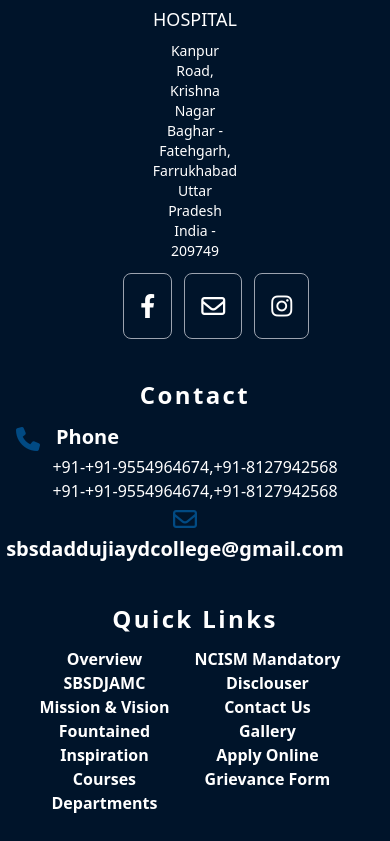
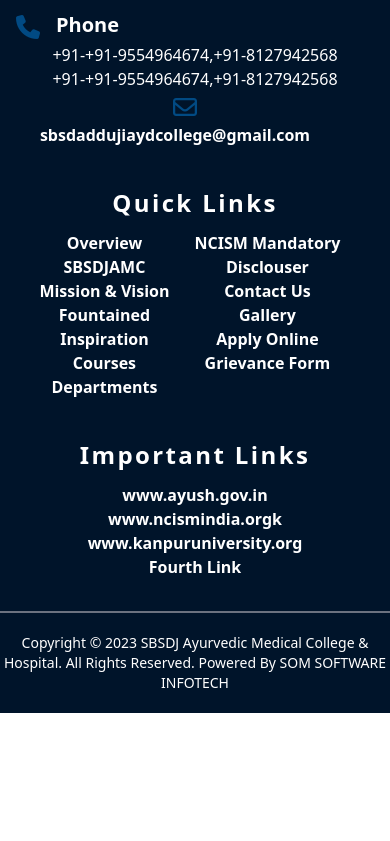
Before and after one commit to Divvu1103/school, a React (Create React App) app: page /courses in a window 390 px wide. Shown: the part 2443-3284 px from the top of the page. After the commit the page ends 3156 px from the top, so only its background shows below. Built offline with nearby package versions, Linux system fonts and the light colour scheme.

Commit message:
changed footer

```diff
--- a/src/components/Footer.jsx
+++ b/src/components/Footer.jsx
@@ -4,8 +4,8 @@ import React from "react";
 const Footer = () => {
   return (
     <footer className="text-white body-font bg-[#00142A]">
-      <div className="container px-5 py-24  flex md:items-center lg:items-start md:flex-row md:flex-nowrap flex-wrap flex-col">
-        <div className="w-1/4 flex-shrink-0 md:mx-0 mx-auto text-center md:text-left">
+      <div className="container px-5  py-8 sm:py-24  flex md:items-center lg:items-start md:flex-row md:flex-nowrap flex-wrap flex-col">
+        <div className="w-auto sm:w-1/4 flex-shrink-0 md:mx-0 mx-auto text-center md:text-left">
           <span className="ml-3 text-lg">
             SHRI BABU SINGH DADDU JI AYURVEDIC MEDICAL COLLEGE & HOSPITAL
           </span>
@@ -14,14 +14,14 @@ const Footer = () => {
             Kanpur Road, Krishna Nagar Baghar - Fatehgarh, Farrukhabad Uttar
             Pradesh India - 209749
           </p>
-          <div className="flex  -ml-7 sm:ml-1 gap-x-3 mt-3">
-            <p className=" p-4  border border-gray-400 hover:bg-blue-700 hover:scale-95 transition ease-in rounded-lg ">
+          <div className="flex  gap-x-3 mt-3">
+            <p className=" p-4  mx-auto  border border-gray-400 hover:bg-blue-700 hover:scale-95 transition ease-in rounded-lg ">
               <i class="fa-brands fa-facebook-f text-2xl"></i>
             </p>
-            <p className="p-4 border border-gray-400 hover:bg-blue-700 hover:scale-95 transition ease-in rounded-lg">
+            <p className="p-4 mx-auto  border border-gray-400 hover:bg-blue-700 hover:scale-95 transition ease-in rounded-lg">
               <i class="fa-sharp fa-regular fa-envelope text-2xl"></i>
             </p>
-            <p className="p-4 border border-gray-400 hover:bg-blue-700 hover:scale-95 transition ease-in rounded-lg">
+            <p className="p-4  mx-auto border border-gray-400 hover:bg-blue-700 hover:scale-95 transition ease-in rounded-lg">
               <i class="fa-brands fa-instagram text-2xl"></i>
             </p>
           </div>
@@ -48,7 +48,7 @@ const Footer = () => {
               <li>
                 <div className="text-white ">
                   <i class="fa-regular fa-envelope text-2xl text-[#014A83] -ml-5"></i>
-                  <div className="font-bold text-xl -ml-10">
+                  <div className="font-bold text-base sm:text-xl -ml-10">
                     sbsdaddujiaydcollege@gmail.com
                   </div>{" "}
                 </div>
@@ -117,7 +117,7 @@ const Footer = () => {
         </div>
       </div>
       <div className="bg-bg-[#00142A] border-t-2 border-gray-500">
-        <p className="mx-auto text-white text-center py-5 ">
+        <p className="mx-auto text-white text-sm sm:text-base text-center py-5 ">
           {" "}
           Copyright © 2023 SBSDJ Ayurvedic Medical College & Hospital. All
           Rights Reserved. Powered By SOM SOFTWARE INFOTECH
--- a/src/components/Updatepoint.jsx
+++ b/src/components/Updatepoint.jsx
@@ -2,7 +2,7 @@ import React from "react";
 
 const Updatepoint = ({ name }) => {
   return (
-    <div className="text-blue-700 p-2 pb-3 font-semibold border-b-4 border-black">
+    <div className="text-blue-700  w-1/2 sm:w-full  sm:p-2 sm:pb-3  font-medium sm:font-semibold border-b-4 border-black">
       <span className="font-extrabold text-blue-800 mx-2">
         <i className="fa-solid fa-arrow-right "></i>
       </span>
--- a/src/components/Updates.jsx
+++ b/src/components/Updates.jsx
@@ -26,14 +26,14 @@ const Updates = () => {
       <h2 className="mx-auto text-2xl font-semibold  underline underline-offset-8">
         Latest Updates
       </h2>
-      <div className=" mx-12 my-4 flex w-3/4 h-2/4 ">
+      <div className=" justify-center mx-2 sm:mx-12 my-4 flex  w-full sm:w-3/4 h-auto sm:h-2/4 ">
         <img
           src="https://majorsdsu.com/assets/yoga-banner-4.jpeg"
-          className="mx-2 w-2/4 h-2/4 "
+          className="mx-2 w-2/4 h-2/4  opacity-0 sm:opacity-100 "
           alt=""
         />
         <div
-          className="flex-1 mx-5 mt-20
+          className="flex-1 -mx-11 sm:mx-5 mt-20
         "
         >
           <Slider {...settings}>
```
